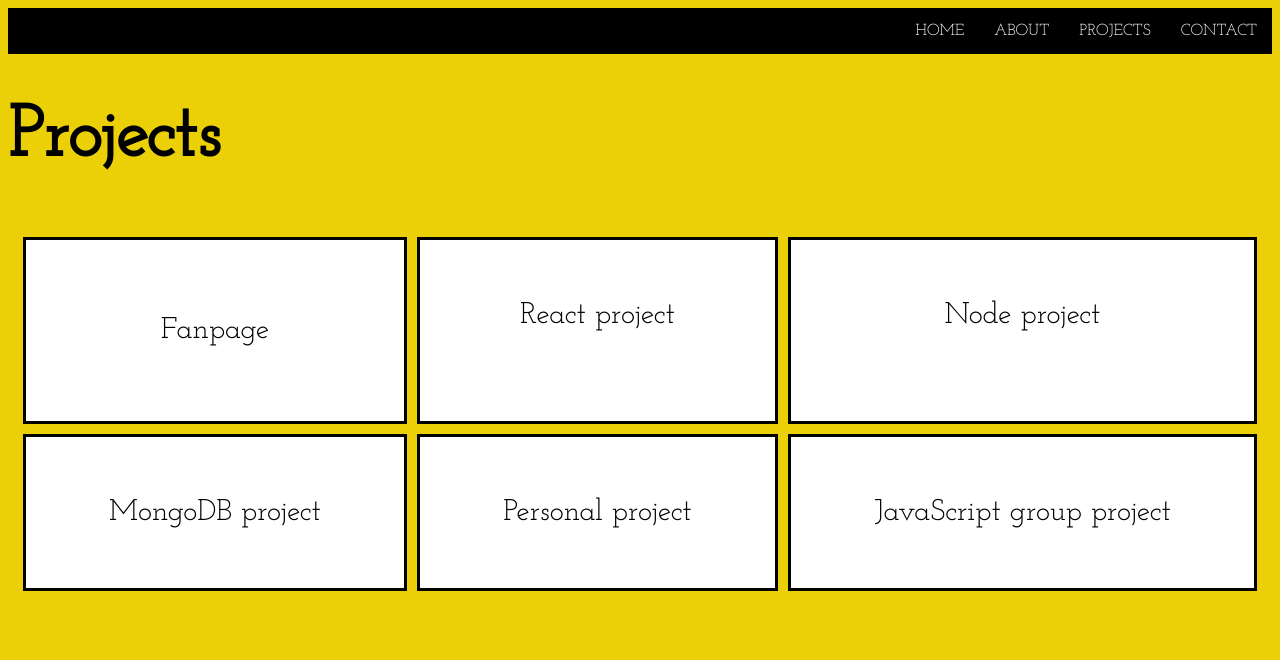
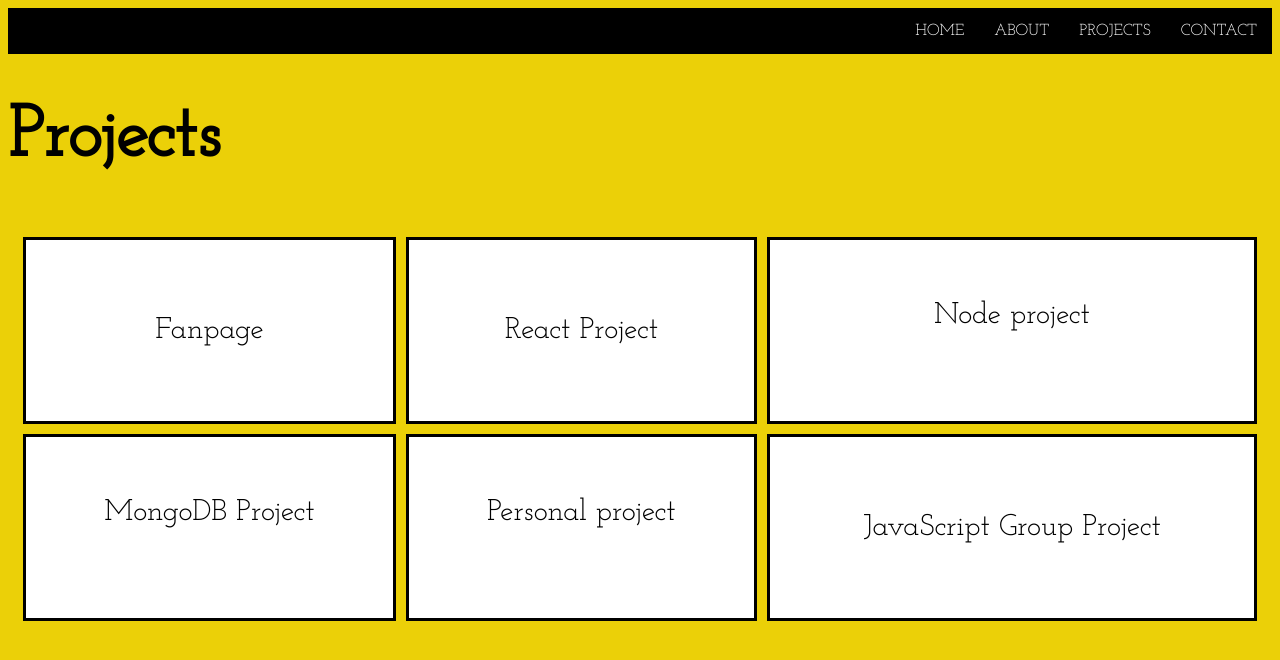
Before and after one commit to black-codher-bootcamp-2022-daly/unit-02-html-css-assessment-Patienceh1, a website: page projects.html in a window 1280 px wide. Drawn offline with Linux system fonts and the light colour scheme.

Commit message:
links-update

```diff
--- a/projects.html
+++ b/projects.html
@@ -20,11 +20,11 @@
     <h1>Projects</h1>
     <div class="grid-container">
         <div class="grid-item"><a href="https://github.com/Patienceh1/black-codher-html-practice-1", style="text-decoration:none;color: black;">Fanpage</a></div>
-        <div class="grid-item">React project </div>
+        <div class="grid-item"><a href="https://marvelous-tapioca-04fac4.netlify.app/", style="text-decoration:none;color: black;">React Project </a></div>
         <div class="grid-item">Node project</div>
-        <div class="grid-item">MongoDB project</div>
+        <div class="grid-item">MongoDB Project</div>
         <div class="grid-item">Personal project</div>
-        <div class="grid-item">JavaScript group project</div>
+        <div class="grid-item"><a href="https://elegant-tartufo-db20c3.netlify.app/", style="text-decoration:none;color: black;">JavaScript Group Project</a></div>
     </div>
 
 </body>
--- a/styles/main.css
+++ b/styles/main.css
@@ -68,7 +68,7 @@ h1 {font-family: 'Josefin Slab', serif;
 body {
     font-family: 'Josefin Slab', serif;
     color: black;
-    font-size: 36px;
+    font-size: 27px;
     display: flex;
     flex-direction: column;
 }
```
